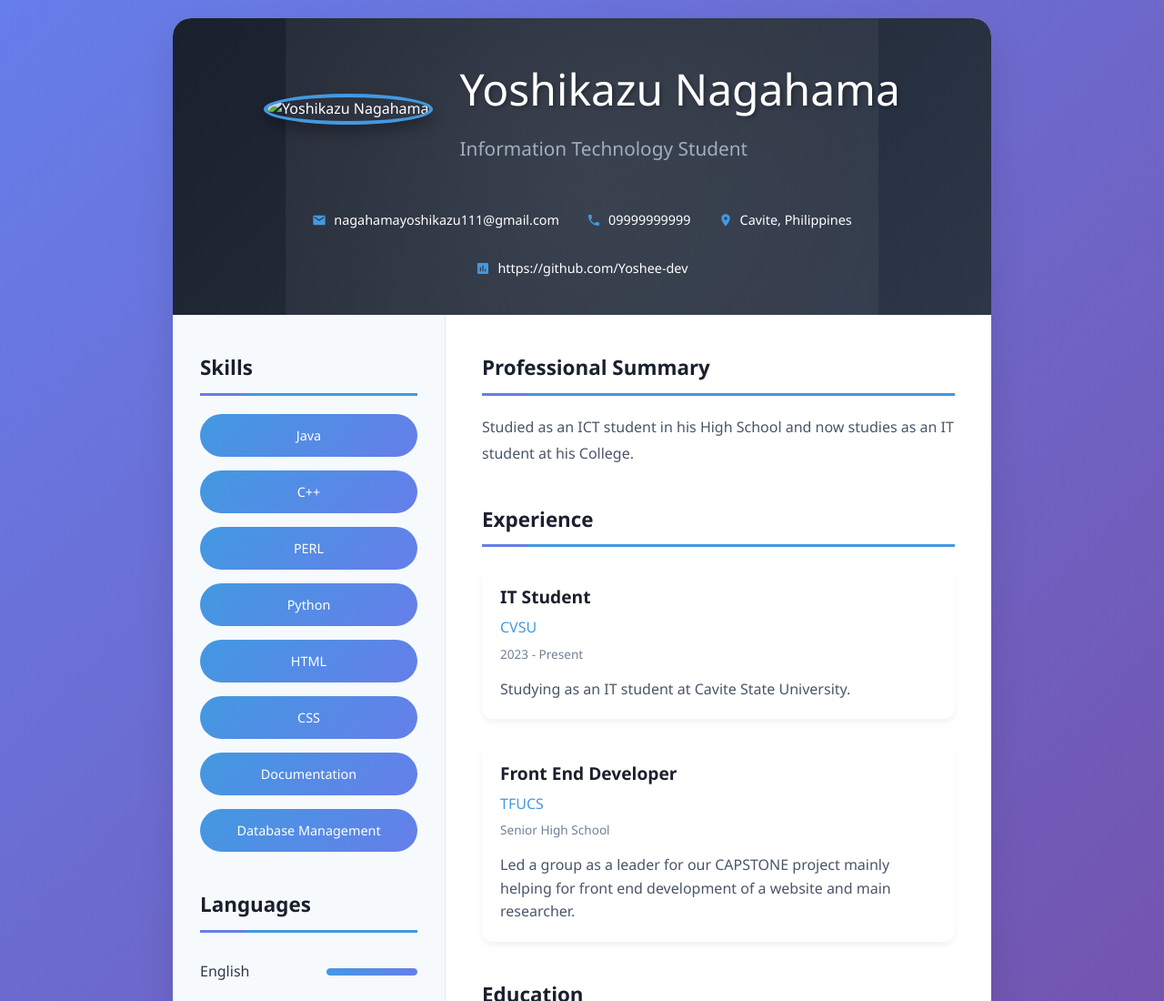
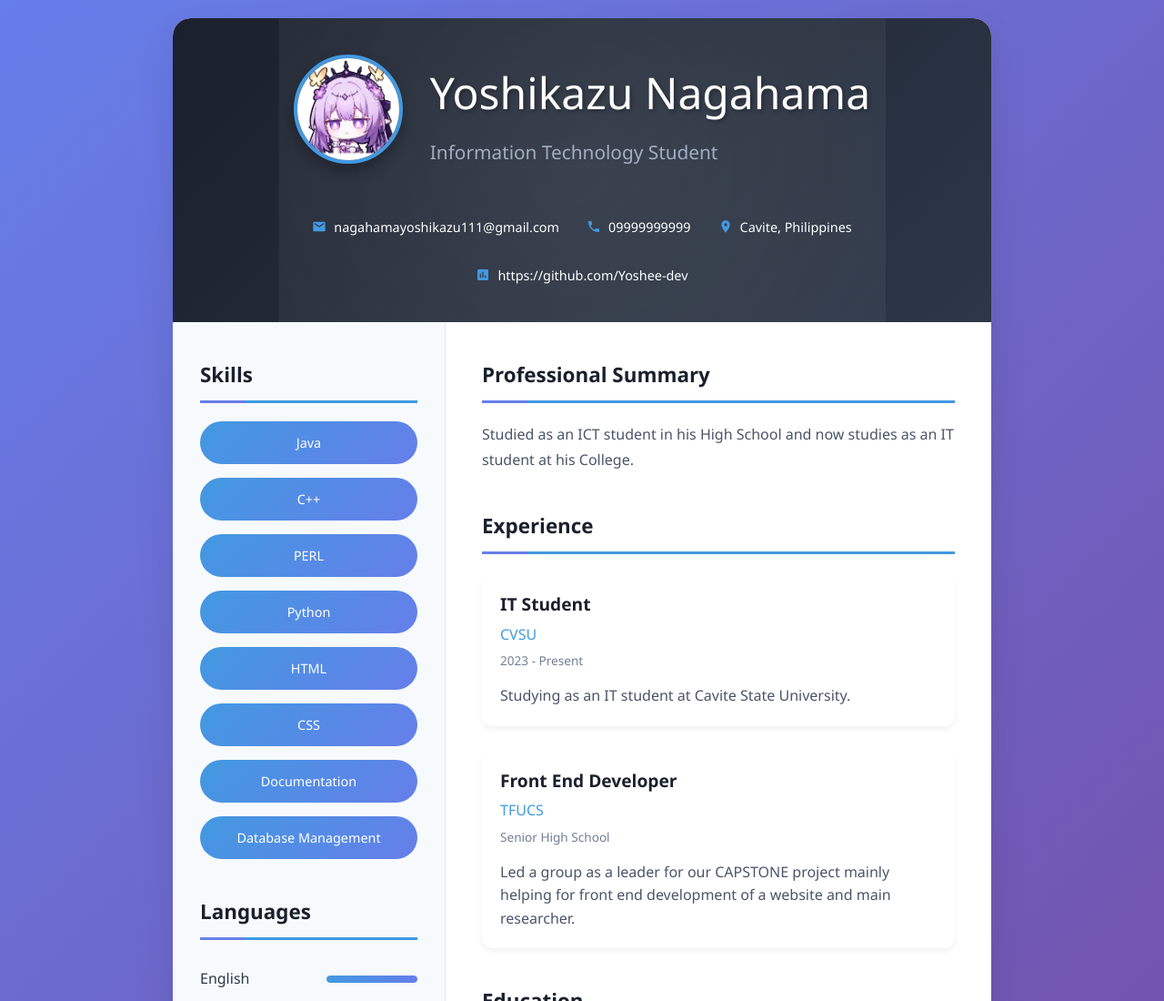
Before and after one commit to Yoshee-dev/resume, a plain HTML site: page NAGAHAMA/index.html in a window 1280 px wide. Shown: the top 1100 px of the page at 91% size. Drawn offline with Linux system fonts and the light colour scheme.

Commit message:
Update index.html

```diff
--- a/NAGAHAMA/index.html
+++ b/NAGAHAMA/index.html
@@ -12,7 +12,7 @@
             <div class="header-content">
                 <div class="header-top">
                     <div class="profile-picture">
-                        <img src="C:\Users\Student\Documents\NAGAHAMA\prp.webp" alt="Yoshikazu Nagahama" class="profile-img">
+                        <img src=prp.png alt="Yoshikazu Nagahama" class="profile-img">
                     </div>
                     <div class="name-title">
                         <h1 class="name">Yoshikazu Nagahama</h1>
```
